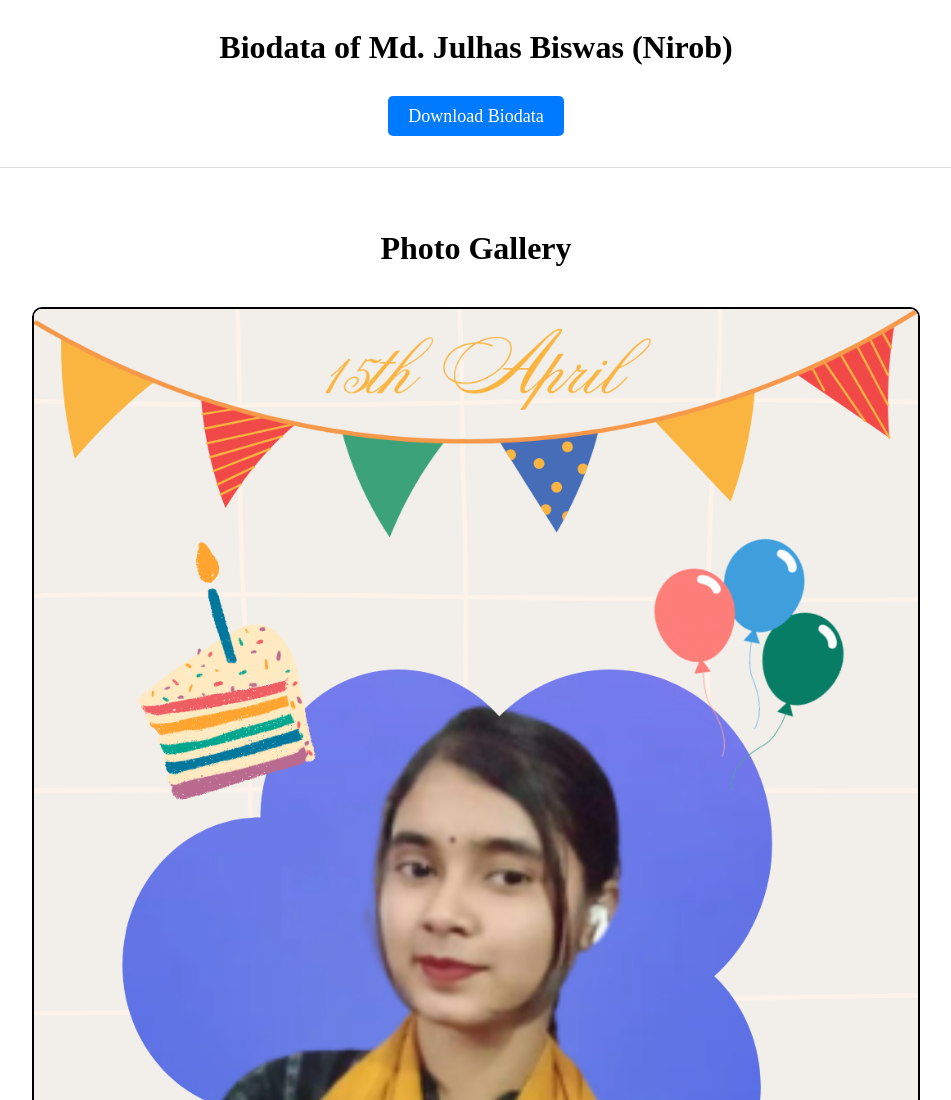
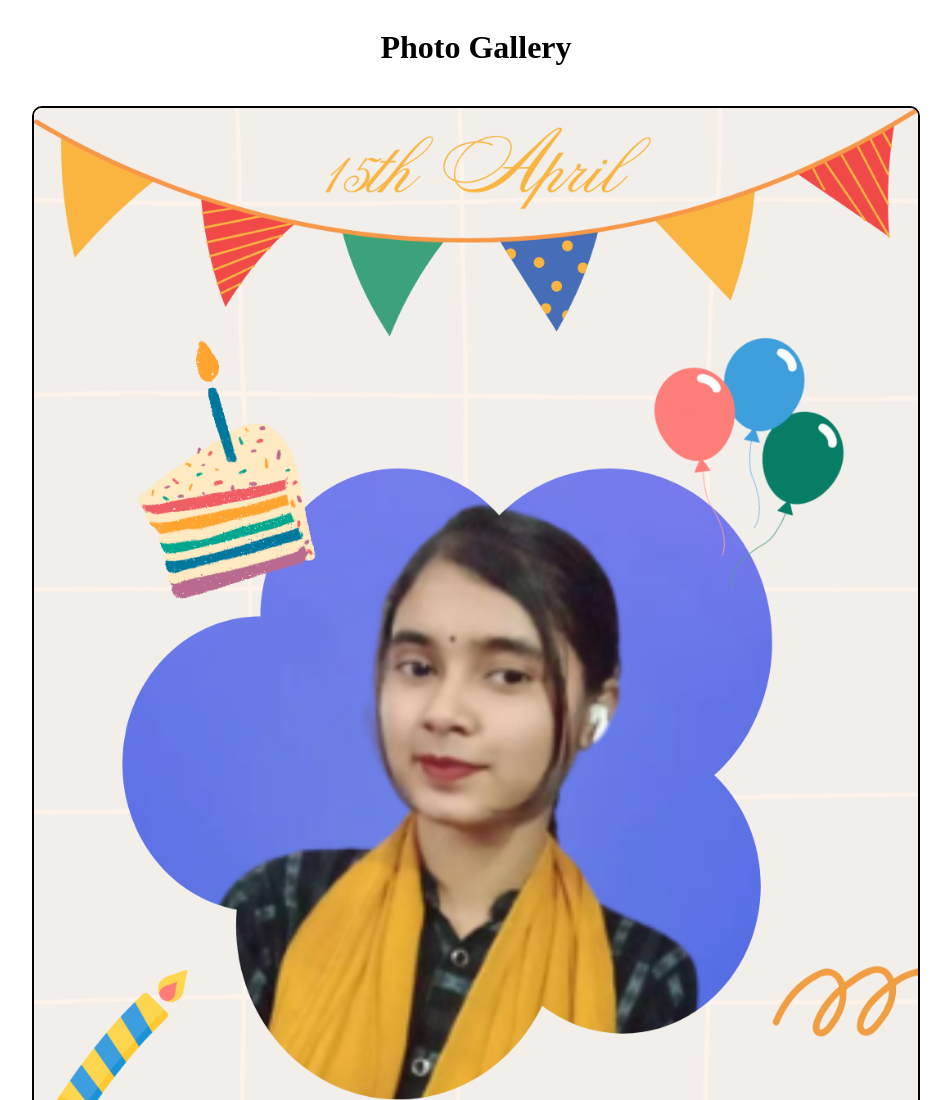
Before and after one commit to FreelancerJulhas/munni, a plain HTML site: page index.html in a window 1280 px wide. Shown: the top 1100 px of the page, without its empty margins (164-1115 px from the left). Drawn offline with Linux system fonts and the light colour scheme.

Commit message:
first commit

```diff
--- a/index.html
+++ b/index.html
@@ -63,14 +63,7 @@
   </head>
   <body>
     <div class="container">
-      <div class="top">
-        <h1>Biodata of Md. Julhas Biswas (Nirob) </h1>
-        <div class="photo">
-          <a href="Biodata of Julhas.pdf" download class="download-btn"
-            >Download Biodata</a>
-            <div class="border"></div>
-        </div>
-      </div>
+
       <div class="bottom">
         <h1>Photo Gallery</h1>
         <div class="">
```
